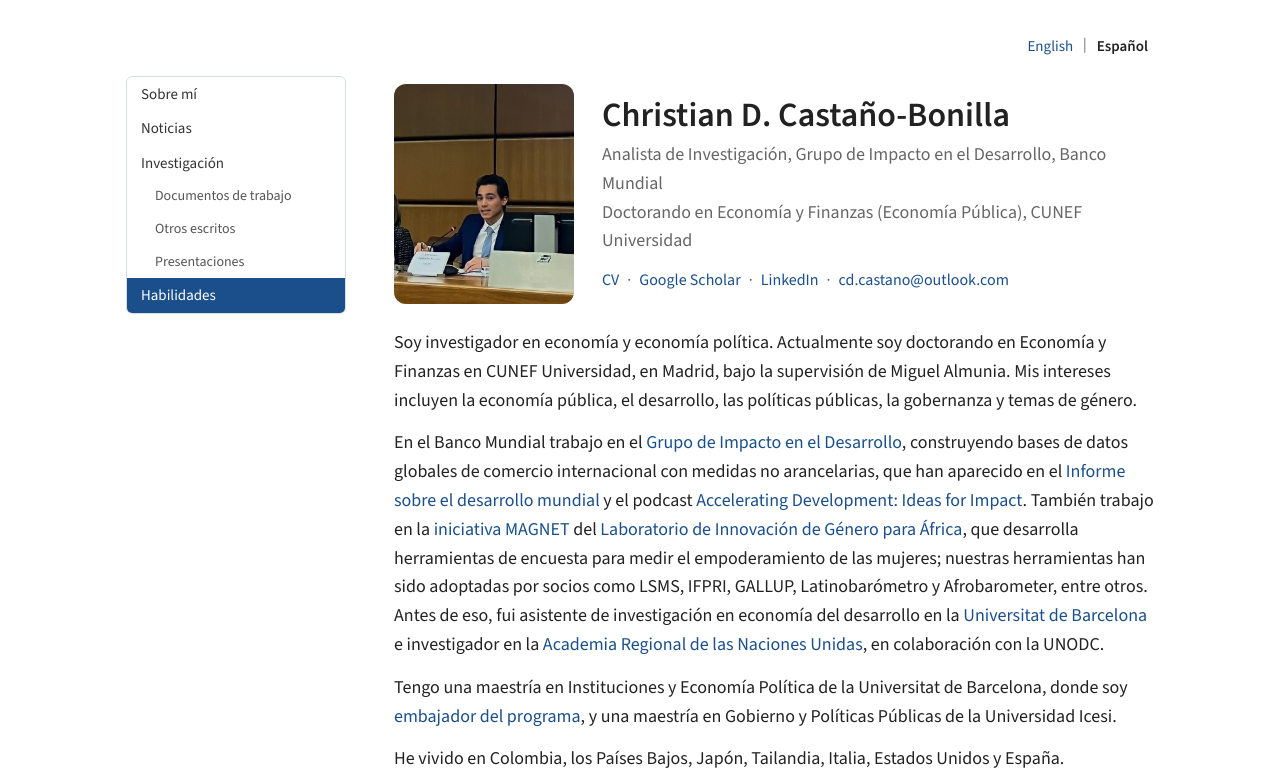
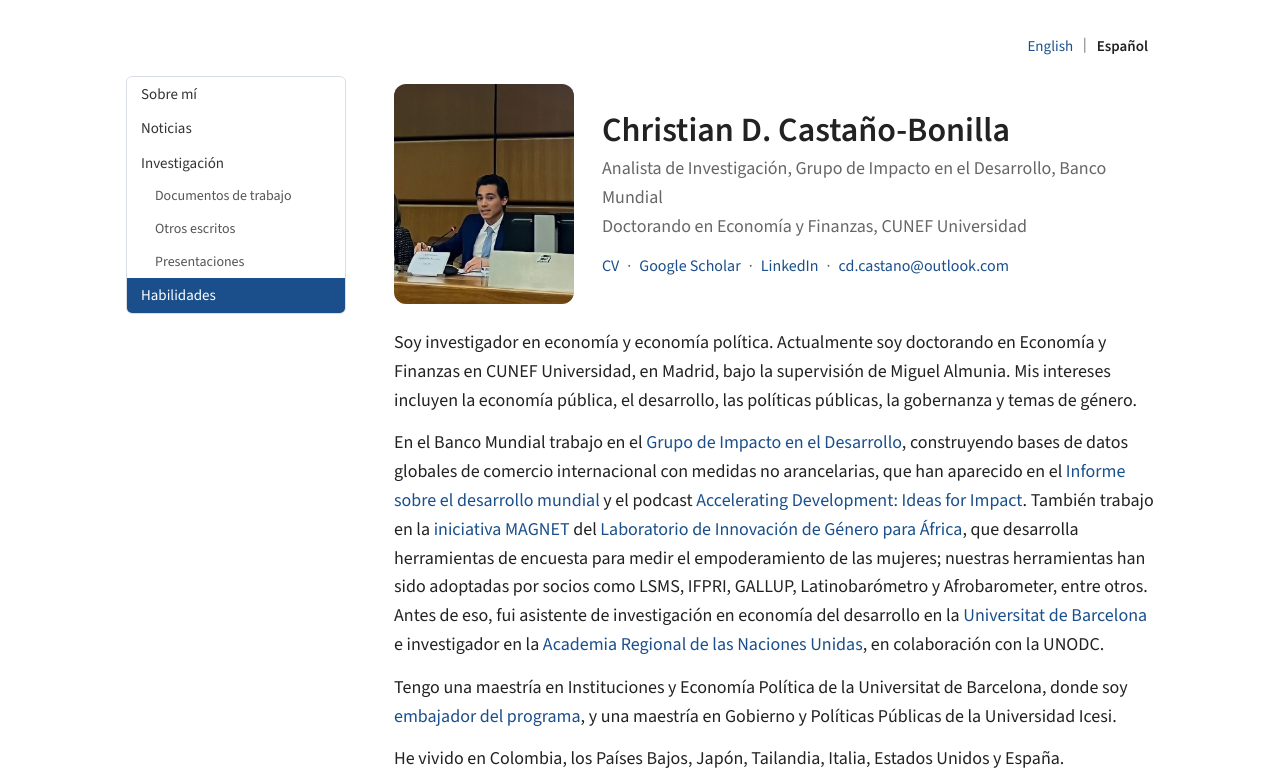
Before and after one commit to Castabon/castabon.github.io, a plain HTML site: page es/index.html in a window 1280 px wide. Shown: the top 784 px of the page. Drawn offline with nearby package versions, Linux system fonts and the light colour scheme.

Commit message:
Corrected PhD program description in index.html

```diff
--- a/es/index.html
+++ b/es/index.html
@@ -209,7 +209,7 @@ h2, h3, .top { scroll-margin-top: 24px; }
 <p class="position">
 <span>Analista de Investigación, Grupo de Impacto en el Desarrollo, Banco Mundial</span>
 
-<span>Doctorando en Economía y Finanzas (Economía Pública), CUNEF Universidad</span>
+<span>Doctorando en Economía y Finanzas, CUNEF Universidad</span>
 
 </p>
 <p class="contact">
```
